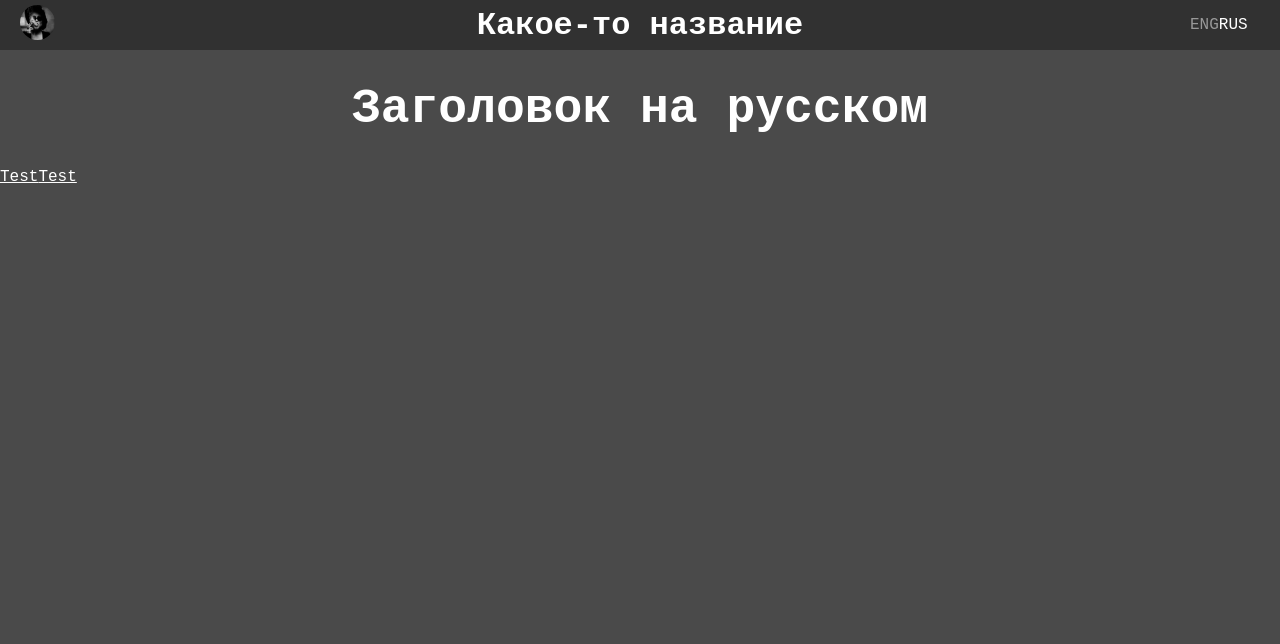
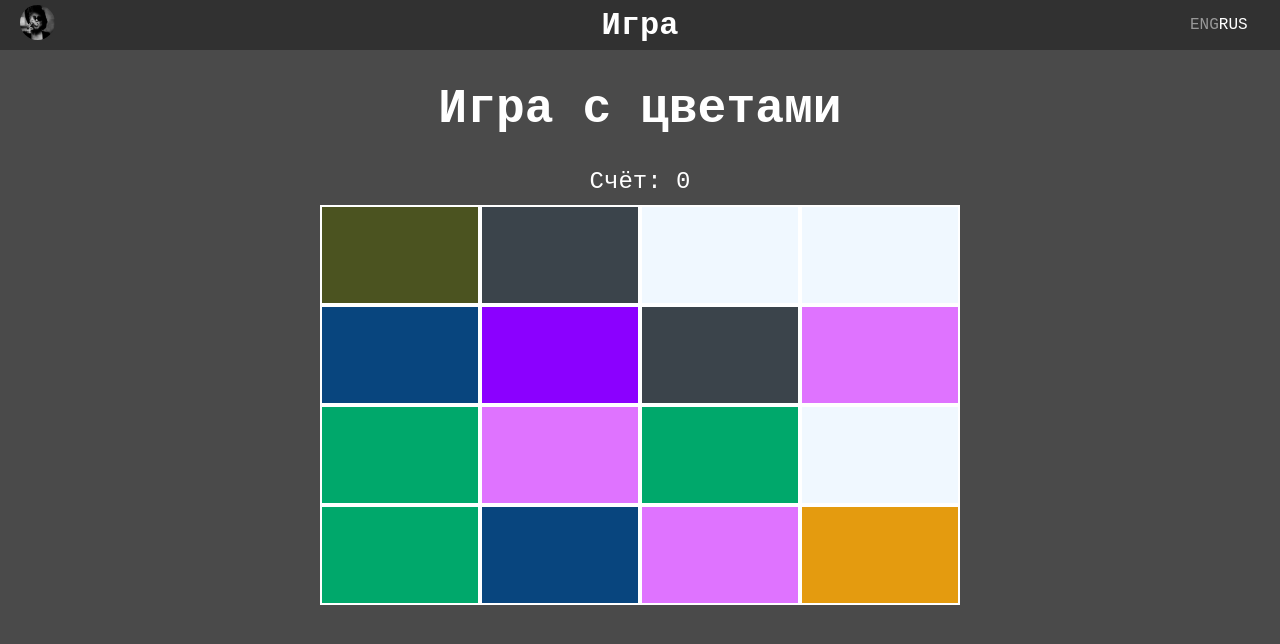
Before and after one commit to ArtemNaronov/my_app_nuxt, a Nuxt app: page / in a window 1280 px wide. Shown: the top 644 px of the page. Built offline with nearby package versions, Linux system fonts and the light colour scheme.

Commit message:
make_game

```diff
--- a/components/Content.vue
+++ b/components/Content.vue
@@ -1,8 +1,22 @@
 <template>
   <div>
     <h1>{{ lang.title }}</h1>
-    <nuxt-link to="users">Test</nuxt-link>
-    <nuxt-link to="gallery">Test</nuxt-link>
+
+    <div class="Game">
+      <div class="Game_count">
+        <span>{{lang.count}}: {{ count }}</span>
+      </div>
+      <div class="Game_conteiner">
+        <div class="Game_conteiner_row" v-for="(row, index) in 4" :key="index">
+          <div
+            :class="'Game_conteiner_row_col item_' + row + '_' + col + ' color_'+ arrayRandElement(colors)"
+            @click="clickItem('item_' + row + '_' + col)"
+            v-for="(col, index) in 4"
+            :key="index">
+          </div>
+        </div>
+      </div>
+    </div>
   </div>
 </template>
 
@@ -10,7 +24,27 @@
 
 export default ({
   data() {
-    return {}
+    return {
+      colors: [
+        'ForceBlue',
+        'AliceBlue',
+        'Arsenic',
+        'ArmyGreen',
+        'BurntOrange',
+        'Cerulean',
+        'Gamboge',
+        'Gray',
+        'Heliotrope',
+        'Jade',
+        'LemonCream',
+        'Yellow',
+        'Violet',
+        'Wine',
+        'Wisteria',
+      ],
+      count: 0,
+      selectColor: '',
+    }
   },
   computed: {
     lang() {
@@ -18,6 +52,31 @@ export default ({
     },
     gallery() {
       return this.$store.getters['gallery/gallery']
+    },
+  },
+  methods: {
+    clickItem(item) {
+      let itemCheck = document.querySelector('.' + item);
+      itemCheck.classList.add('none')
+      let index = itemCheck.classList.value.indexOf('color_');
+      let color = itemCheck.classList.value.slice(index).split(' ')[0].split('_')[1];
+      if(this.selectColor == color){
+        this.count += 100;
+        this.selectColor = ''
+        if(this.count > 1200) {
+          this.count = 0
+        }
+      } else {
+        this.selectColor = color;
+      }
+      console.log(itemCheck.classList)
+    },
+    hasClass(element, cls) {
+      return (' ' + element.className + ' ').indexOf(' ' + cls + ' ') > -1;
+    },
+    arrayRandElement(arr) {
+      var rand = Math.floor(Math.random() * arr.length);
+      return arr[rand];
     }
   }
 })
--- /dev/null
+++ b/static/css/colors/color.css
@@ -0,0 +1,90 @@
+.color_ForceBlue {
+  background-color: #5D8AA8;
+}
+.color_ForceBlue:hover {
+  background-color: #385467;
+}
+.color_AliceBlue {
+  background-color: #F0F8FF;
+}
+.color_AliceBlue:hover {
+  background-color: #8ac8ff;
+}
+.color_Arsenic {
+  background-color: #3B444B;
+}
+.color_Arsenic:hover {
+  background-color: #0e1012;
+}
+.color_ArmyGreen {
+  background-color: #4B5320;
+}
+.color_ArmyGreen:hover {
+  background-color: #080904;
+}
+.color_BurntOrange {
+  background-color: #CC5500;
+}
+.color_BurntOrange:hover {
+  background-color: #662b00;
+}
+.color_Cerulean {
+  background-color: #08457E;
+}
+.color_Cerulean:hover {
+  background-color: #02101e;
+}
+.color_Gamboge {
+  background-color: #E49B0F;
+}
+.color_Gamboge:hover {
+  background-color: #845a09;
+}
+.color_Gray {
+  background-color: #808080;
+}
+.color_Gray:hover {
+  background-color: #4d4d4d;
+}
+.color_Heliotrope {
+  background-color: #DF73FF;
+}
+.color_Heliotrope:hover {
+  background-color: #c80dff;
+}
+.color_Jade {
+  background-color: #00A86B;
+}
+.color_Jade:hover {
+  background-color: #00422a;
+}
+.color_LemonCream {
+  background-color: #FFFACD;
+}
+.color_LemonCream:hover {
+  background-color: #fff067;
+}
+.color_Yellow {
+  background-color: #FFFF00;
+}
+.color_Yellow:hover {
+  background-color: #999900;
+}
+.color_Violet {
+  background-color: #8B00FF;
+}
+.color_Violet:hover {
+  background-color: #530099;
+}
+.color_Wine {
+  background-color: #722F37;
+}
+.color_Wine:hover {
+  background-color: #2a1114;
+}
+.color_Wisteria {
+  background-color: #C9A0DC;
+}
+.color_Wisteria:hover {
+  background-color: #9f55c1;
+}
--- /dev/null
+++ b/static/css/colors/color.less
@@ -0,0 +1,106 @@
+
+.color_ForceBlue {
+  background-color: #5D8AA8;
+
+  &:hover {
+    background-color: darken(#5D8AA8, 20%);
+  }
+}
+.color_AliceBlue {
+  background-color: #F0F8FF;
+
+  &:hover {
+    background-color: darken(#F0F8FF, 20%)
+  }
+}
+.color_Arsenic {
+  background-color: #3B444B;
+
+  &:hover {
+    background-color: darken(#3B444B, 20%)
+  }
+}
+.color_ArmyGreen {
+  background-color: #4B5320;
+
+  &:hover {
+    background-color: darken(#4B5320, 20%)
+  }
+}
+.color_BurntOrange {
+  background-color: #CC5500;
+
+  &:hover {
+    background-color: darken(#CC5500, 20%)
+  }
+}
+.color_Cerulean {
+  background-color: #08457E;
+
+  &:hover {
+    background-color: darken(#08457E, 20%)
+  }
+}
+.color_Gamboge {
+  background-color: #E49B0F;
+
+  &:hover {
+    background-color: darken(#E49B0F, 20%)
+  }
+}
+.color_Gray {
+  background-color: #808080;
+
+  &:hover {
+    background-color: darken(#808080, 20%)
+  }
+}
+.color_Heliotrope {
+  background-color: #DF73FF;
+
+  &:hover {
+    background-color: darken(#DF73FF, 20%)
+  }
+}
+.color_Jade {
+  background-color: #00A86B;
+
+  &:hover {
+    background-color: darken(#00A86B, 20%)
+  }
+}
+.color_LemonCream {
+  background-color: #FFFACD;
+
+  &:hover {
+    background-color: darken(#FFFACD, 20%)
+  }
+}
+.color_Yellow {
+  background-color: #FFFF00;
+
+  &:hover {
+    background-color: darken(#FFFF00, 20%)
+  }
+}
+.color_Violet {
+  background-color: #8B00FF;
+
+  &:hover {
+    background-color: darken(#8B00FF, 20%)
+  }
+}
+.color_Wine {
+  background-color: #722F37;
+
+  &:hover {
+    background-color: darken(#722F37, 20%)
+  }
+}
+.color_Wisteria {
+  background-color: #C9A0DC;
+
+  &:hover {
+    background-color: darken(#C9A0DC, 20%)
+  }
+}
--- a/static/css/index.css
+++ b/static/css/index.css
@@ -1,3 +1,93 @@
+.color_ForceBlue {
+  background-color: #5D8AA8;
+}
+.color_ForceBlue:hover {
+  background-color: #385467;
+}
+.color_AliceBlue {
+  background-color: #F0F8FF;
+}
+.color_AliceBlue:hover {
+  background-color: #8ac8ff;
+}
+.color_Arsenic {
+  background-color: #3B444B;
+}
+.color_Arsenic:hover {
+  background-color: #0e1012;
+}
+.color_ArmyGreen {
+  background-color: #4B5320;
+}
+.color_ArmyGreen:hover {
+  background-color: #080904;
+}
+.color_BurntOrange {
+  background-color: #CC5500;
+}
+.color_BurntOrange:hover {
+  background-color: #662b00;
+}
+.color_Cerulean {
+  background-color: #08457E;
+}
+.color_Cerulean:hover {
+  background-color: #02101e;
+}
+.color_Gamboge {
+  background-color: #E49B0F;
+}
+.color_Gamboge:hover {
+  background-color: #845a09;
+}
+.color_Gray {
+  background-color: #808080;
+}
+.color_Gray:hover {
+  background-color: #4d4d4d;
+}
+.color_Heliotrope {
+  background-color: #DF73FF;
+}
+.color_Heliotrope:hover {
+  background-color: #c80dff;
+}
+.color_Jade {
+  background-color: #00A86B;
+}
+.color_Jade:hover {
+  background-color: #00422a;
+}
+.color_LemonCream {
+  background-color: #FFFACD;
+}
+.color_LemonCream:hover {
+  background-color: #fff067;
+}
+.color_Yellow {
+  background-color: #FFFF00;
+}
+.color_Yellow:hover {
+  background-color: #999900;
+}
+.color_Violet {
+  background-color: #8B00FF;
+}
+.color_Violet:hover {
+  background-color: #530099;
+}
+.color_Wine {
+  background-color: #722F37;
+}
+.color_Wine:hover {
+  background-color: #2a1114;
+}
+.color_Wisteria {
+  background-color: #C9A0DC;
+}
+.color_Wisteria:hover {
+  background-color: #9f55c1;
+}
 * {
   font-family: 'Courier New', Courier, monospace;
   color: #fff;
@@ -150,3 +240,26 @@ h1 {
   -webkit-line-clamp: 3;
   overflow: hidden;
 }
+.Game {
+  box-sizing: border-box;
+}
+.Game_count {
+  text-align: center;
+  font-size: 24px;
+  margin: 0 0 10px 0;
+}
+.Game_conteiner {
+  width: 100%;
+  text-align: center;
+}
+.Game_conteiner_row {
+  margin: 0 auto;
+  width: 50%;
+  display: flex;
+}
+.Game_conteiner_row_col {
+  width: 25%;
+  height: 100px;
+  border: 2px solid #fff;
+  cursor: pointer;
+}
--- a/static/css/index.less
+++ b/static/css/index.less
@@ -1,3 +1,5 @@
+@import "colors/color.less";
+
 * {
   font-family: 'Courier New', Courier, monospace;
   color: #fff;
@@ -166,3 +168,29 @@ h1 {
     overflow: hidden;
   }
 }
+.Game {
+  box-sizing:border-box;
+
+  &_count {
+    text-align: center;
+    font-size: 24px;
+    margin: 0 0 10px 0;
+  }
+
+  &_conteiner{
+    width: 100%;
+    text-align: center;
+    &_row {
+      margin: 0 auto;
+      width: 50%;
+      display: flex;
+
+      &_col {
+        width: 25%;
+        height: 100px;
+        border: 2px solid #fff;
+        cursor: pointer;
+      }
+    }
+  }
+}
--- a/store/index.js
+++ b/store/index.js
@@ -2,12 +2,14 @@ export const state = () => ({
   thisLang: 'rus',
   lang: {
     rus: {
-      header: 'Какое-то название',
-      title: 'Заголовок на русском',
+      header: 'Игра',
+      title: 'Игра с цветами',
+      count: 'Счёт'
     },
     eng: {
-      header: 'Some title',
-      title: 'Title in English',
+      header: 'Game',
+      title: 'Playing with colors',
+      count: 'Count'
     }
   }
 });
```
